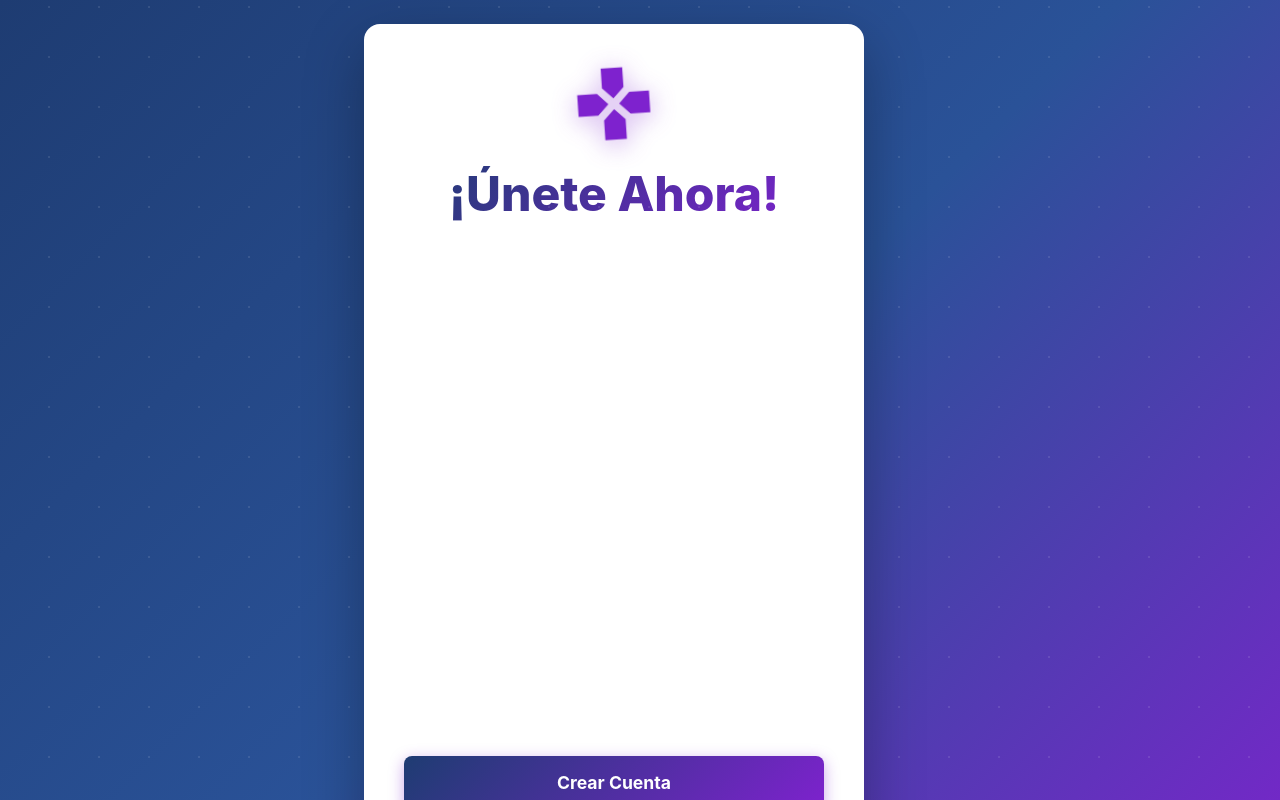
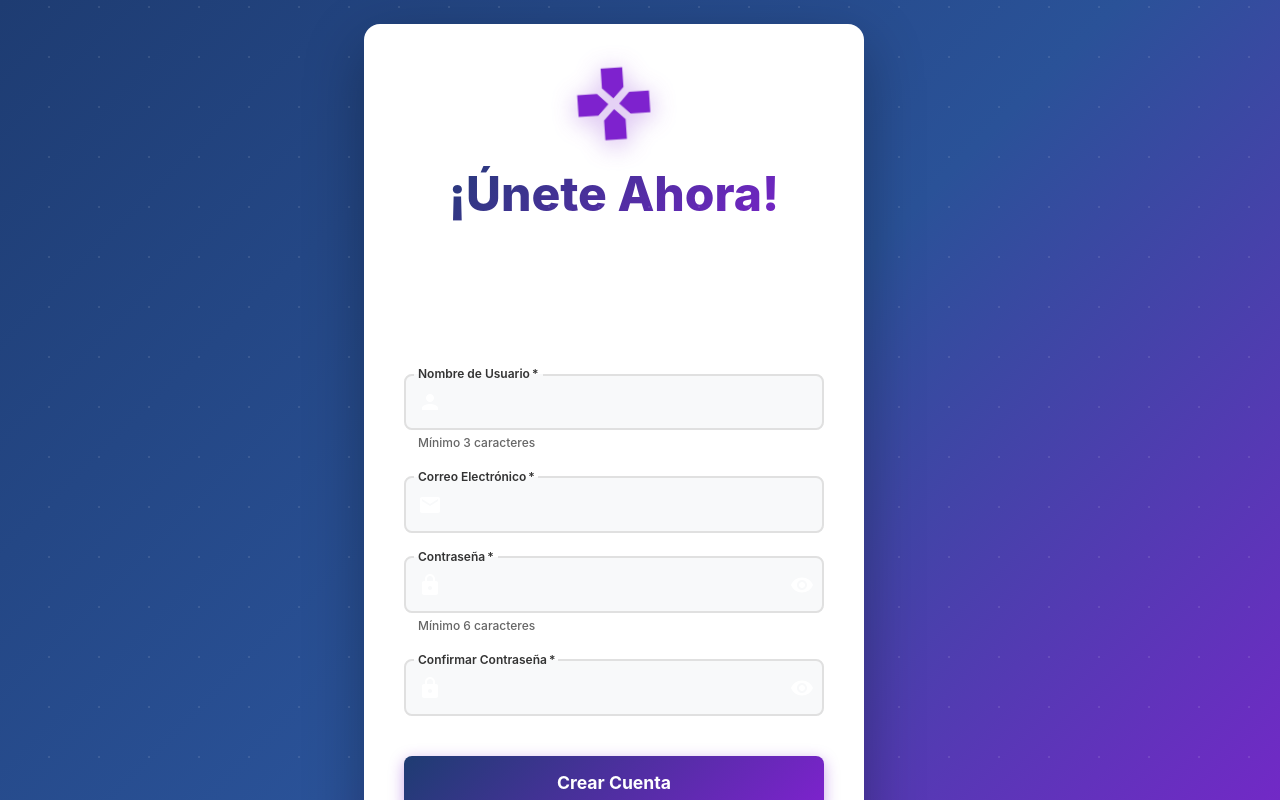
Before and after one commit to Lucatsi/RuletaTiktok, a React (Vite) app in the folder frontend/: page /register in a window 1280 px wide. Shown: the top 800 px of the page. Built offline with nearby package versions, Linux system fonts and the light colour scheme; no server answers.

Commit message:
Fix: Mejorar visibilidad de labels y textos - Campos 100% visibles

```diff
--- a/frontend/src/pages/Login.jsx
+++ b/frontend/src/pages/Login.jsx
@@ -218,11 +218,31 @@ const Login = () => {
                   sx={{
                     '& .MuiOutlinedInput-root': {
                       borderRadius: 2,
+                      backgroundColor: '#f8f9fa',
+                      '& fieldset': {
+                        borderColor: '#e0e0e0',
+                        borderWidth: 2,
+                      },
+                      '&:hover': {
+                        backgroundColor: '#ffffff',
+                      },
                       '&:hover fieldset': {
-                        borderColor: '#667eea',
+                        borderColor: '#7e22ce',
+                      },
+                      '&.Mui-focused': {
+                        backgroundColor: '#ffffff',
                       },
                       '&.Mui-focused fieldset': {
-                        borderColor: '#667eea',
+                        borderColor: '#7e22ce',
+                        borderWidth: 2,
+                      }
+                    },
+                    '& .MuiInputLabel-root': {
+                      color: '#333',
+                      fontWeight: 600,
+                      fontSize: '1rem',
+                      '&.Mui-focused': {
+                        color: '#7e22ce',
                       }
                     }
                   }}
@@ -260,11 +280,31 @@ const Login = () => {
                   sx={{
                     '& .MuiOutlinedInput-root': {
                       borderRadius: 2,
+                      backgroundColor: '#f8f9fa',
+                      '& fieldset': {
+                        borderColor: '#e0e0e0',
+                        borderWidth: 2,
+                      },
+                      '&:hover': {
+                        backgroundColor: '#ffffff',
+                      },
                       '&:hover fieldset': {
-                        borderColor: '#667eea',
+                        borderColor: '#7e22ce',
+                      },
+                      '&.Mui-focused': {
+                        backgroundColor: '#ffffff',
                       },
                       '&.Mui-focused fieldset': {
-                        borderColor: '#667eea',
+                        borderColor: '#7e22ce',
+                        borderWidth: 2,
+                      }
+                    },
+                    '& .MuiInputLabel-root': {
+                      color: '#333',
+                      fontWeight: 600,
+                      fontSize: '1rem',
+                      '&.Mui-focused': {
+                        color: '#7e22ce',
                       }
                     }
                   }}
--- a/frontend/src/pages/Register.jsx
+++ b/frontend/src/pages/Register.jsx
@@ -264,12 +264,36 @@ const Register = () => {
                   sx={{
                     '& .MuiOutlinedInput-root': {
                       borderRadius: 2,
+                      backgroundColor: '#f8f9fa',
+                      '& fieldset': {
+                        borderColor: '#e0e0e0',
+                        borderWidth: 2,
+                      },
+                      '&:hover': {
+                        backgroundColor: '#ffffff',
+                      },
                       '&:hover fieldset': {
-                        borderColor: '#667eea',
+                        borderColor: '#7e22ce',
+                      },
+                      '&.Mui-focused': {
+                        backgroundColor: '#ffffff',
                       },
                       '&.Mui-focused fieldset': {
-                        borderColor: '#667eea',
+                        borderColor: '#7e22ce',
+                        borderWidth: 2,
                       }
+                    },
+                    '& .MuiInputLabel-root': {
+                      color: '#333',
+                      fontWeight: 600,
+                      fontSize: '1rem',
+                      '&.Mui-focused': {
+                        color: '#7e22ce',
+                      }
+                    },
+                    '& .MuiFormHelperText-root': {
+                      color: '#666',
+                      fontWeight: 500,
                     }
                   }}
                 />
@@ -296,11 +320,31 @@ const Register = () => {
                   sx={{
                     '& .MuiOutlinedInput-root': {
                       borderRadius: 2,
+                      backgroundColor: '#f8f9fa',
+                      '& fieldset': {
+                        borderColor: '#e0e0e0',
+                        borderWidth: 2,
+                      },
+                      '&:hover': {
+                        backgroundColor: '#ffffff',
+                      },
                       '&:hover fieldset': {
-                        borderColor: '#667eea',
+                        borderColor: '#7e22ce',
+                      },
+                      '&.Mui-focused': {
+                        backgroundColor: '#ffffff',
                       },
                       '&.Mui-focused fieldset': {
-                        borderColor: '#667eea',
+                        borderColor: '#7e22ce',
+                        borderWidth: 2,
+                      }
+                    },
+                    '& .MuiInputLabel-root': {
+                      color: '#333',
+                      fontWeight: 600,
+                      fontSize: '1rem',
+                      '&.Mui-focused': {
+                        color: '#7e22ce',
                       }
                     }
                   }}
@@ -339,12 +383,36 @@ const Register = () => {
                   sx={{
                     '& .MuiOutlinedInput-root': {
                       borderRadius: 2,
+                      backgroundColor: '#f8f9fa',
+                      '& fieldset': {
+                        borderColor: '#e0e0e0',
+                        borderWidth: 2,
+                      },
+                      '&:hover': {
+                        backgroundColor: '#ffffff',
+                      },
                       '&:hover fieldset': {
-                        borderColor: '#667eea',
+                        borderColor: '#7e22ce',
+                      },
+                      '&.Mui-focused': {
+                        backgroundColor: '#ffffff',
                       },
                       '&.Mui-focused fieldset': {
-                        borderColor: '#667eea',
+                        borderColor: '#7e22ce',
+                        borderWidth: 2,
                       }
+                    },
+                    '& .MuiInputLabel-root': {
+                      color: '#333',
+                      fontWeight: 600,
+                      fontSize: '1rem',
+                      '&.Mui-focused': {
+                        color: '#7e22ce',
+                      }
+                    },
+                    '& .MuiFormHelperText-root': {
+                      color: '#666',
+                      fontWeight: 500,
                     }
                   }}
                 />
@@ -415,11 +483,31 @@ const Register = () => {
                   sx={{
                     '& .MuiOutlinedInput-root': {
                       borderRadius: 2,
+                      backgroundColor: '#f8f9fa',
+                      '& fieldset': {
+                        borderColor: '#e0e0e0',
+                        borderWidth: 2,
+                      },
+                      '&:hover': {
+                        backgroundColor: '#ffffff',
+                      },
                       '&:hover fieldset': {
-                        borderColor: '#667eea',
+                        borderColor: '#7e22ce',
+                      },
+                      '&.Mui-focused': {
+                        backgroundColor: '#ffffff',
                       },
                       '&.Mui-focused fieldset': {
-                        borderColor: '#667eea',
+                        borderColor: '#7e22ce',
+                        borderWidth: 2,
+                      }
+                    },
+                    '& .MuiInputLabel-root': {
+                      color: '#333',
+                      fontWeight: 600,
+                      fontSize: '1rem',
+                      '&.Mui-focused': {
+                        color: '#7e22ce',
                       }
                     }
                   }}
```
